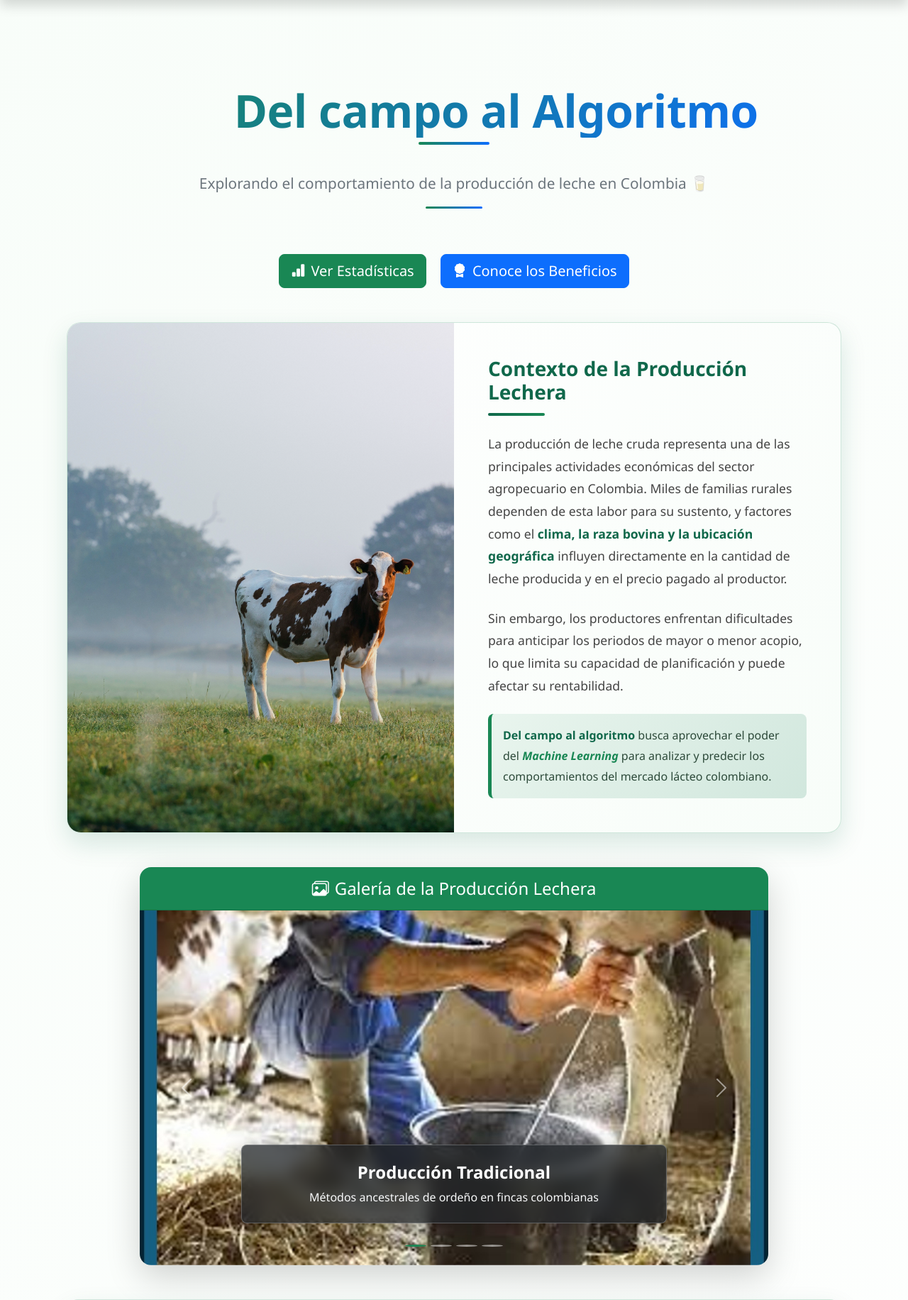
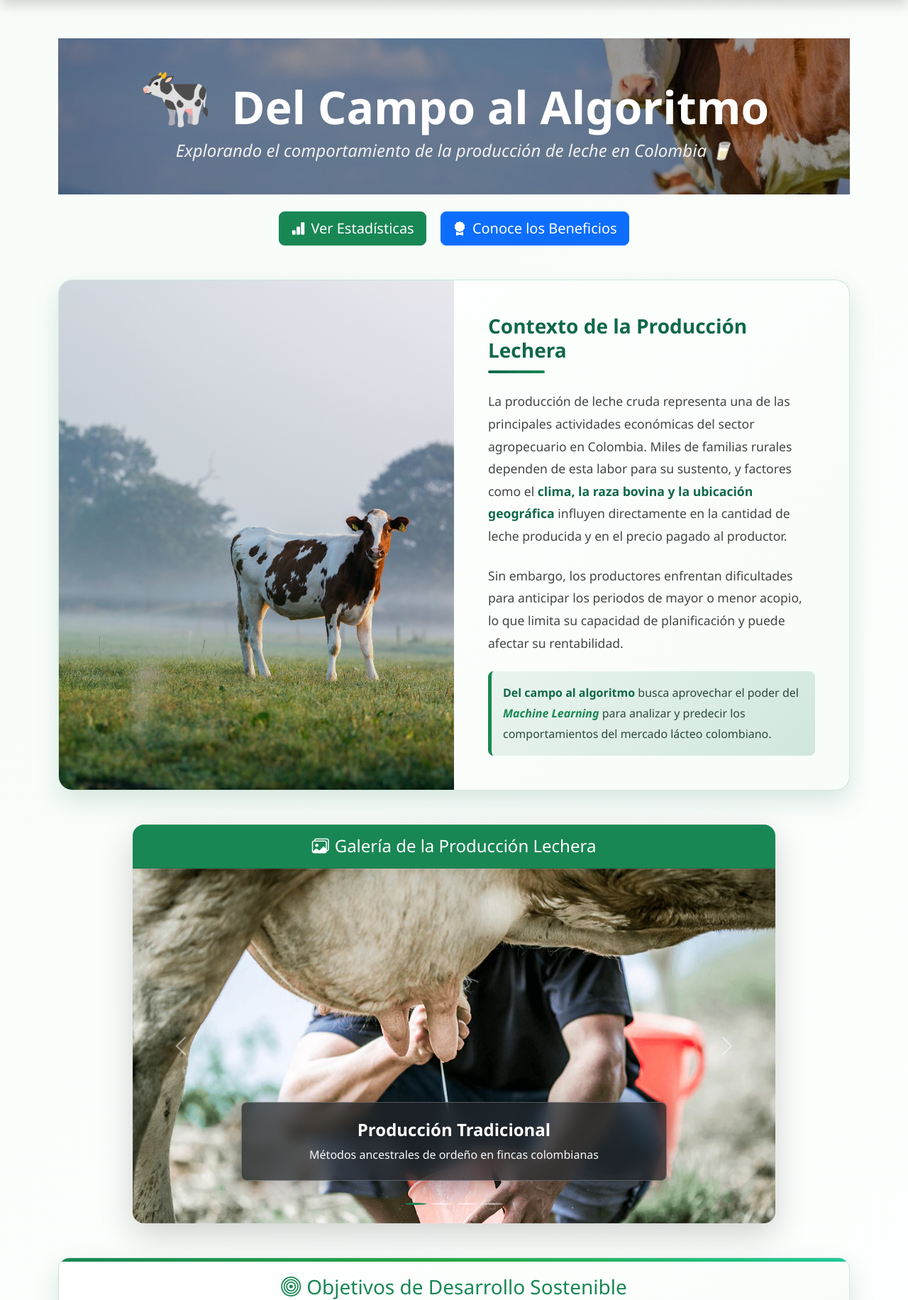
Before and after one commit to Mireya-Garzon-A/Proyecto-Final-ML, a Flask app: page / in a window 1280 px wide. Shown: the part 56-1888 px from the top of the page at 71% size. Run offline with Flask 3, Linux system fonts and the light colour scheme.

Commit message:
cambio en titulo

```diff
--- a/static/style.css
+++ b/static/style.css
@@ -477,3 +477,68 @@ footer::before {
     opacity: 0.35;
     z-index: 1;
 }
+
+.hero-banner {
+  position: relative;
+  width: 100%;
+  height: 220px; /* Banner más bajo */
+  background-image: url('/static/images/vaca2.jpg');
+  background-size: cover;
+  background-position: center;
+  display: flex;
+  justify-content: center;
+  align-items: center;
+  color: #ffffff;
+  text-align: center;
+}
+
+.hero-banner::after {
+  content: "";
+  position: absolute;
+  top: 0;
+  left: 0;
+  width: 100%;
+  height: 100%;
+  background: rgba(0,0,0,0.4); /* un poco más oscuro para destacar la letra */
+}
+
+.hero-content {
+  position: relative;
+  z-index: 1;
+}
+
+.hero-title {
+  font-size: 4rem; /* Letra más grande */
+  font-weight: 800;
+  margin-bottom: 0.3rem;
+}
+
+.hero-subtitle {
+  font-size: 1.5rem; /* subtítulo un poco más grande */
+  font-style: italic;
+  color: #f0f0f0;
+}
+
+.hero-title .emoji {
+  display: inline-block;
+  margin-right: 10px;
+  animation: bounce 1.5s infinite;
+}
+
+@keyframes bounce {
+  0%, 100% { transform: translateY(0); }
+  50% { transform: translateY(-10px); }
+}
+
+/* Responsivo */
+@media (max-width: 768px) {
+  .hero-banner {
+    height: 180px; /* más bajo en móviles */
+  }
+  .hero-title {
+    font-size: 2.5rem;
+  }
+  .hero-subtitle {
+    font-size: 1.2rem;
+  }
+}
--- a/templates/inicio.html
+++ b/templates/inicio.html
@@ -2,19 +2,19 @@
 {% block title %}Inicio - Del campo al algoritmo{% endblock %}
 
 {% block content %}
-<div class="container mt-5 mb-5">
-    <!-- Título Principal Mejorado -->
-    <div class="text-center mb-5">
-        <h1 class="title-main">
-            <span class="emoji">🐄</span>Del campo al Algoritmo
-        </h1>
-        <h5 class="title-sub">
-            Explorando el comportamiento de la producción de leche en Colombia  🥛
-        </h5>
-    </div>
+<div class="hero-banner">
+  <div class="hero-content">
+    <h1 class="hero-title">
+      <span class="emoji">🐄</span> Del Campo al Algoritmo
+    </h1>
+    <h5 class="hero-subtitle">
+      Explorando el comportamiento de la producción de leche en Colombia 🥛
+    </h5>
+  </div>
+</div>
 
     <!-- Botones para Modales -->
-    <div class="text-center mb-5">
+    <div class="text-center mb-5 mt-4">
         <button class="btn btn-success btn-lg me-3" data-bs-toggle="modal" data-bs-target="#modalEstadisticas">
             <i class="bi bi-bar-chart-fill me-2"></i>Ver Estadísticas
         </button>
@@ -145,7 +145,7 @@
                             </div>
                             <div class="carousel-inner">
                                 <div class="carousel-item active">
-                                    <img src="{{ url_for('static', filename='images/produccion1.jpg') }}" class="d-block w-100 carousel-image" alt="Producción lechera en Colombia">
+                                    <img src="{{ url_for('static', filename='images/ordeño.png') }}" class="d-block w-100 carousel-image" alt="Producción lechera en Colombia">
                                     <div class="carousel-caption d-none d-md-block">
                                         <div class="bg-dark bg-opacity-75 p-4 rounded-3 border border-light border-opacity-25">
                                             <h5 class="fw-bold mb-2">Producción Tradicional</h5>
@@ -154,7 +154,7 @@
                                     </div>
                                 </div>
                                 <div class="carousel-item">
-                                    <img src="{{ url_for('static', filename='images/produccion2.jpg') }}" class="d-block w-100 carousel-image" alt="Tecnología en la producción">
+                                    <img src="{{ url_for('static', filename='images/ordeñoin.png') }}" class="d-block w-100 carousel-image" alt="Tecnología en la producción">
                                     <div class="carousel-caption d-none d-md-block">
                                         <div class="bg-dark bg-opacity-75 p-4 rounded-3 border border-light border-opacity-25">
                                             <h5 class="fw-bold mb-2">Tecnología Moderna</h5>
@@ -163,7 +163,7 @@
                                     </div>
                                 </div>
                                 <div class="carousel-item">
-                                    <img src="{{ url_for('static', filename='images/produccion3.jpg') }}" class="d-block w-100 carousel-image" alt="Distribución de leche">
+                                    <img src="{{ url_for('static', filename='images/proceso.png') }}" class="d-block w-100 carousel-image" alt="Distribución de leche">
                                     <div class="carousel-caption d-none d-md-block">
                                         <div class="bg-dark bg-opacity-75 p-4 rounded-3 border border-light border-opacity-25">
                                             <h5 class="fw-bold mb-2">Cadena de Distribución</h5>
@@ -172,7 +172,7 @@
                                     </div>
                                 </div>
                                 <div class="carousel-item">
-                                    <img src="{{ url_for('static', filename='images/produccion4.jpg') }}" class="d-block w-100 carousel-image" alt="Productos lácteos">
+                                    <img src="{{ url_for('static', filename='images/final.png') }}" class="d-block w-100 carousel-image" alt="Productos lácteos">
                                     <div class="carousel-caption d-none d-md-block">
                                         <div class="bg-dark bg-opacity-75 p-4 rounded-3 border border-light border-opacity-25">
                                             <h5 class="fw-bold mb-2">Productos Derivados</h5>
```
Also changed, not shown: static/images/final.png (added), static/images/ordeño.png (added), static/images/ordeñoin.png (added), static/images/proceso.png (added), static/images/vaca2.jpg (added).
